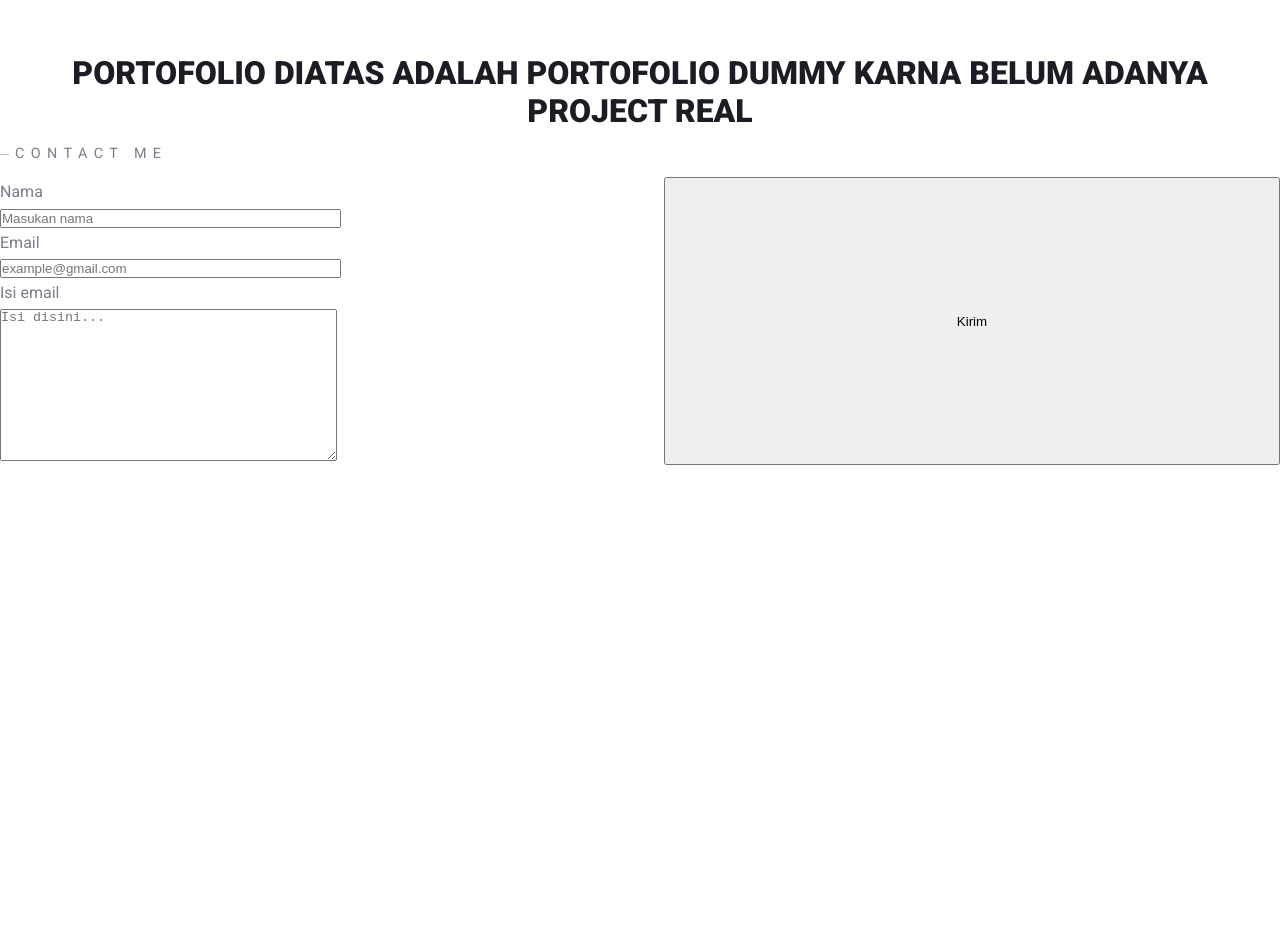
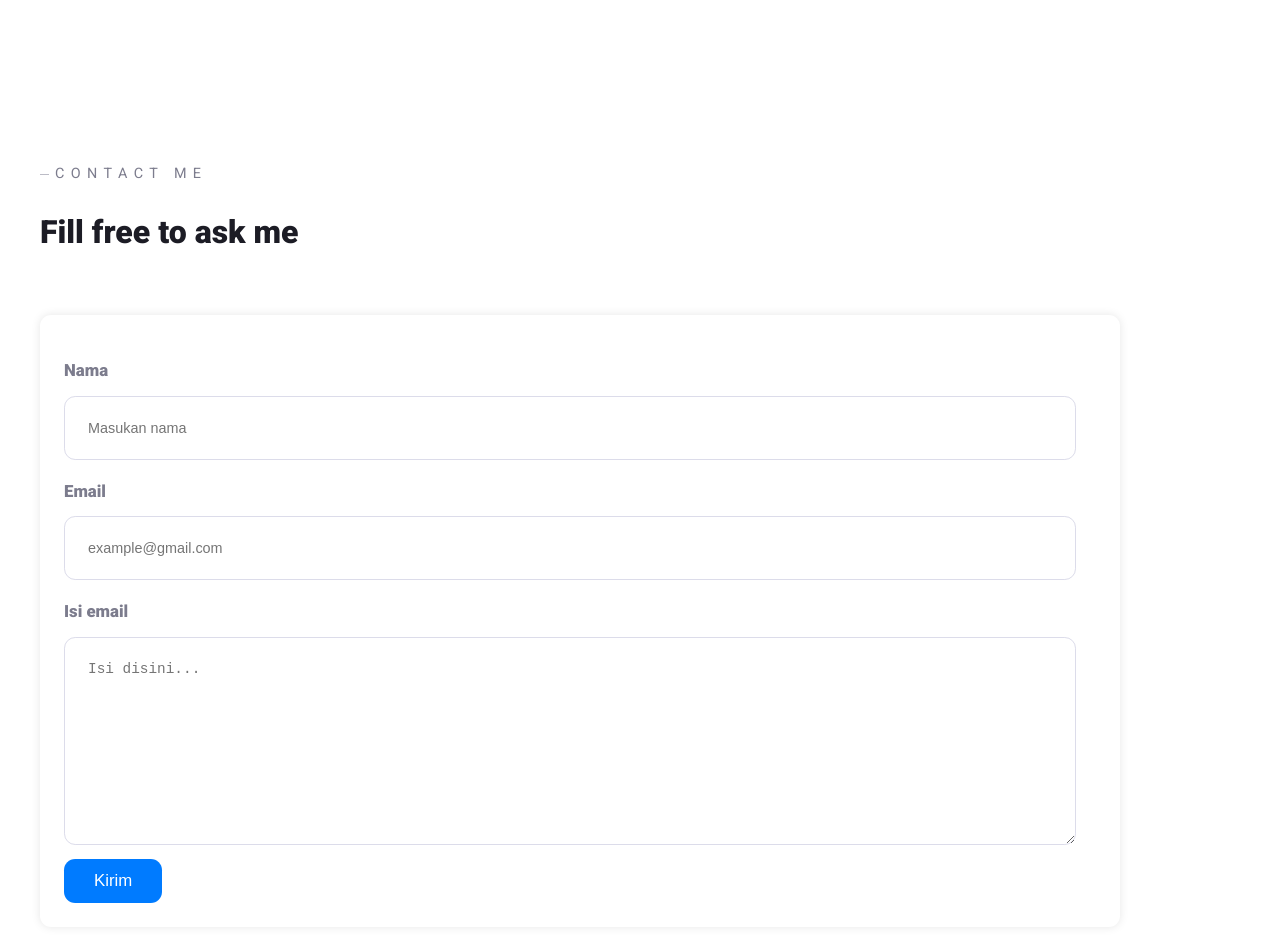
Before and after one commit to Rakhulsr/rakhulsr.github.io, a website: page project/index.html in a window 1280 px wide. Shown: the part 2280-3222 px from the top of the page. Before the commit the page ends 2745 px from the top, so only its background shows below. Drawn offline with nearby package versions, Linux system fonts and the light colour scheme.

Commit message:
revisi 1

```diff
--- a/project/index.html
+++ b/project/index.html
@@ -207,26 +207,21 @@
     </section>
     <!-- akhir portofolio -->
 
-    <div class="FYI">
-      <h1>PORTOFOLIO DIATAS ADALAH PORTOFOLIO DUMMY KARNA BELUM ADANYA PROJECT REAL</h1>
-    </div>
-
     <!-- CONTACT -->
     <section id="contact">
-      <div class="contact-main-container">
+      <div class="contact main-container">
         <h3 class="pre-title">Contact Me</h3>
+        <h1 class="section-title">Fill free to ask me</h1>
         <div class="grid-3">
-          <!-- input -->
           <div class="form">
-
               <p>Nama</p>
               <input size="40" type="text" id="nama" name="nama" placeholder="Masukan nama">
               <p>Email</p>
               <input size="40" type="email" id="email" name="email" placeholder="example@gmail.com">
               <p>Isi email</p>
               <textarea cols="40" rows="10" id="pesan" name="pesan" placeholder="Isi disini..."></textarea>
+              <input type="submit" value="Kirim" onclick="kirimEmail()">
             </div>
-            <button onclick="kirimEmail()">Kirim</button>
           </div>
         </div>
       </div>
--- a/project/style.css
+++ b/project/style.css
@@ -21,11 +21,6 @@
 
 html {
   scroll-behavior: smooth;
-}
-
-
-.FYI {
-  text-align: center;
 }
 
 * {
@@ -294,3 +289,56 @@ a {
   color: var(--subTextColor)
 
 }
+
+/* contact session  */
+
+#contact {
+  padding : var(--sectionPadding)
+}
+
+.form {
+  max-width: 90%;
+  margin: 0;
+  padding: 1.5rem;
+  border-radius: var(--itemBorderRadius);
+  box-shadow: 0 0 10px rgba(0, 0, 0, 0.1);
+}
+
+.form p {
+  margin-top: 1rem;
+  font-weight: 700;
+  font-size: 1.05rem;
+}
+
+.form input, .form textarea {
+  width: calc(100% - 20px);
+  padding: 23px;
+  margin-top: 10px;
+  border: 1px solid var(--borderColor);
+  border-radius: var(--itemBorderRadius);
+  box-sizing: border-box;
+  font-size: 0.9rem;
+}
+
+.form input[type="submit"] {
+  display: block;
+  width: auto;
+  padding: 12px 30px;
+  margin-top: 10px;
+  border: none;
+  background-color: #007bff;
+  color: #fff;
+  font-size: 1.05rem;
+  border-radius: var(--itemBorderRadius);
+}
+
+.form input[type="submit"]:hover {
+  background-color: #0056b3;
+}
+
+
+@media screen and (max-width: 600px) {
+  .form input[type="submit"] {
+    width: 100%;
+  }
+}
```
Also changed, not shown: project/test.html (deleted, +0 -14 lines).
